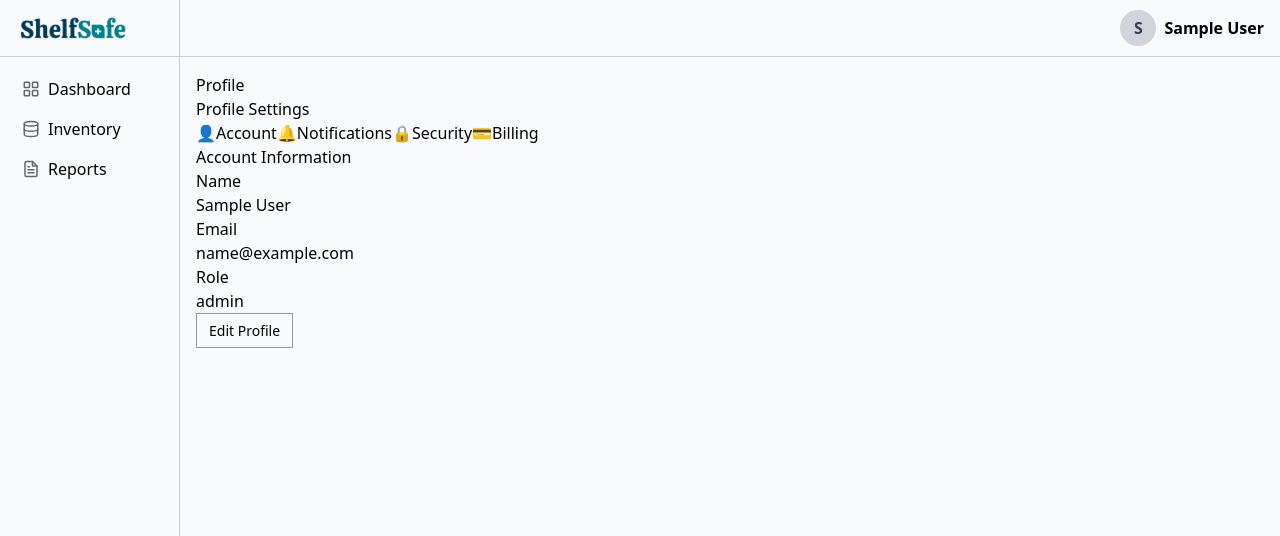
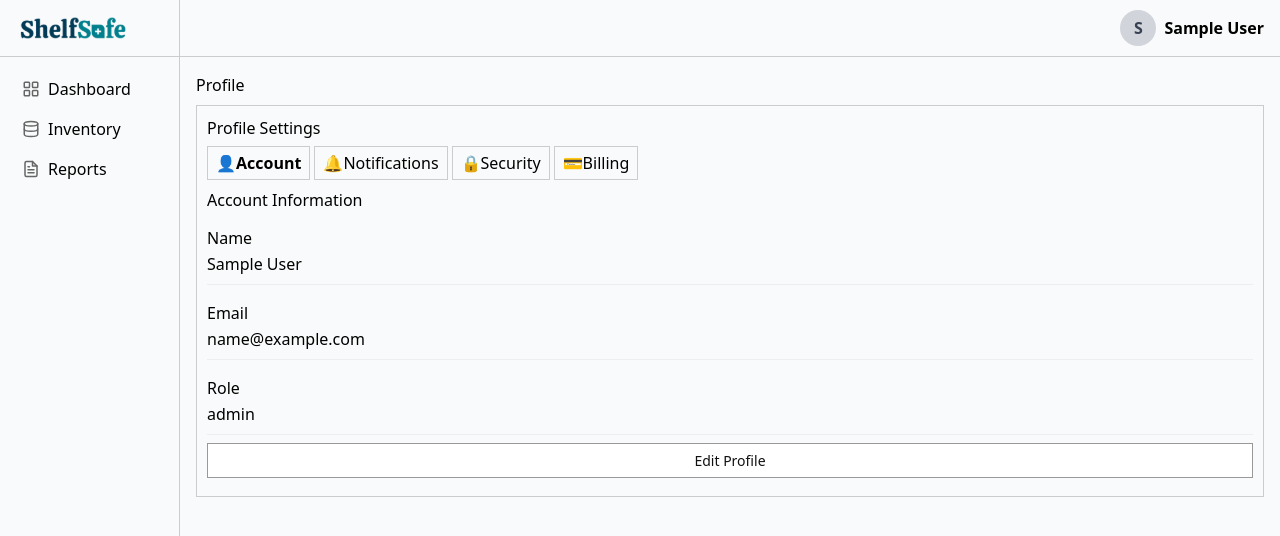
Before and after one commit to Shelf-Safe/Shelf-Safe, a React (Vite) app in the folder frontend/: page /profile in a window 1280 px wide. Shown: the top 536 px of the page. Built offline with nearby package versions, Linux system fonts and the light colour scheme; no server answers; sample sign-in values are in the browser's storage.

Commit message:
SHELFSAFE-103 Implement Profile Notification Preferences Section
Added missing profile-related styles to Dashboard.css including profile tabs, account view/edit layout, notification settings.

```diff
--- a/frontend/src/components/ProfileSection.jsx
+++ b/frontend/src/components/ProfileSection.jsx
@@ -118,6 +118,40 @@ export const ProfileSection = ({ user, onLogout }) => {
             )}
           </div>
         )}
+
+        {activeProfileTab === "notifications" && (
+          <div className="profile-notifications">
+            <h3>Notification Preferences</h3>
+
+            <div className="notification-setting">
+              <div className="setting-info">
+                <p>Email Notifications</p>
+                <small>Receive updates via email</small>
+              </div>
+              <input type="checkbox" defaultChecked />
+            </div>
+
+            <div className="notification-setting">
+              <div className="setting-info">
+                <p>Medication Reminders</p>
+                <small>Get notified about medication schedules</small>
+              </div>
+              <input type="checkbox" defaultChecked />
+            </div>
+
+            <div className="notification-setting">
+              <div className="setting-info">
+                <p>Expiry Alerts</p>
+                <small>Alert when medications are about to expire</small>
+              </div>
+              <input type="checkbox" defaultChecked />
+            </div>
+
+            <button className="btn btn-primary" style={{ marginTop: "20px" }}>
+              Save Preferences
+            </button>
+          </div>
+        )}
       </div>
     </div>
   );
--- a/frontend/src/styles/Dashboard.css
+++ b/frontend/src/styles/Dashboard.css
@@ -415,3 +415,106 @@
         align-items: flex-start
     }
 }
+
+/* ---- Profile-only additions (appended) ---- */
+
+.dashboard-section {
+    border: 1px solid #ccc;
+    padding: 10px;
+    margin-bottom: 10px
+}
+
+.dashboard-section h2,
+.dashboard-section h3 {
+    margin: 0 0 6px 0
+}
+
+.profile-page-title {
+    margin: 0 0 8px 0
+}
+
+.profile-tabs {
+    display: flex;
+    flex-wrap: wrap;
+    gap: 4px;
+    margin-bottom: 8px
+}
+
+.profile-tab {
+    padding: 4px 8px;
+    border: 1px solid #ccc;
+    cursor: pointer
+}
+
+.profile-tab.active {
+    font-weight: bold
+}
+
+.profile-content {
+    margin-bottom: 8px
+}
+
+.profile-view,
+.profile-edit {
+    display: flex;
+    flex-direction: column;
+    gap: 8px
+}
+
+.profile-field,
+.notification-setting {
+    padding: 8px 0;
+    border-bottom: 1px solid #eee
+}
+
+.profile-field label,
+.profile-edit .form-group label {
+    display: block;
+    margin-bottom: 2px
+}
+
+.profile-edit .form-group input {
+    width: 100%;
+    padding: 4px 6px;
+    border: 1px solid #ccc
+}
+
+.profile-actions {
+    display: flex;
+    gap: 6px;
+    margin-top: 8px
+}
+
+.security-item,
+.billing-info {
+    padding: 8px 0;
+    margin-bottom: 8px;
+    border-bottom: 1px solid #eee
+}
+
+.profile-danger-zone {
+    margin-top: 16px;
+    padding-top: 16px;
+    border-top: 1px solid #ccc
+}
+
+.btn-secondary {
+    background: #fff;
+    color: #111;
+    border-color: #999
+}
+
+.btn-secondary:hover {
+    background: #f3f4f6
+}
+
+.btn-danger {
+    background: #dc2626;
+    color: #fff;
+    border-color: #dc2626
+}
+
+.btn-danger:hover {
+    background: #b91c1c;
+    border-color: #b91c1c
+}
```
